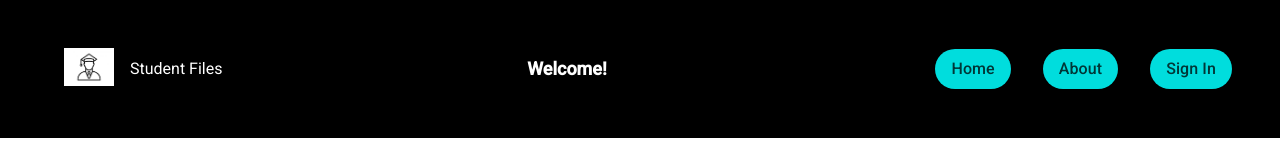
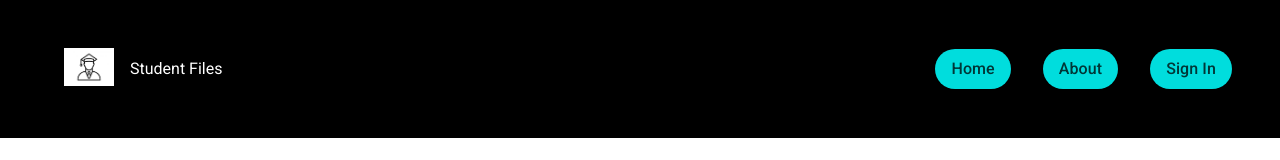
Before and after one commit to TopukovAndrej/Final-Project-Student-Files, an Angular app in the folder student-files/: page / in a window 1280 px wide. Shown: the top 160 px of the page. Built offline with nearby package versions, Linux system fonts and the light colour scheme.

Commit message:
Used variable for navbar content message

```diff
--- a/student-files/src/app/shared/components/navbar/navbar.component.html
+++ b/student-files/src/app/shared/components/navbar/navbar.component.html
@@ -8,7 +8,7 @@
     </div>
   </div>
   <div class="navbar-content">
-    Welcome!
+    {{contentMessage}}
   </div>
   <ul class="navbar-actions">
     <li><button type="button" mat-flat-button>Home</button></li>
--- a/student-files/src/app/shared/components/navbar/navbar.component.ts
+++ b/student-files/src/app/shared/components/navbar/navbar.component.ts
@@ -7,4 +7,8 @@ import { MatButtonModule } from '@angular/material/button';
   templateUrl: './navbar.component.html',
   styleUrl: './navbar.component.scss',
 })
-export class NavbarComponent {}
+export class NavbarComponent {
+  public contentMessage: string = '';
+
+  constructor() {}
+}
```
